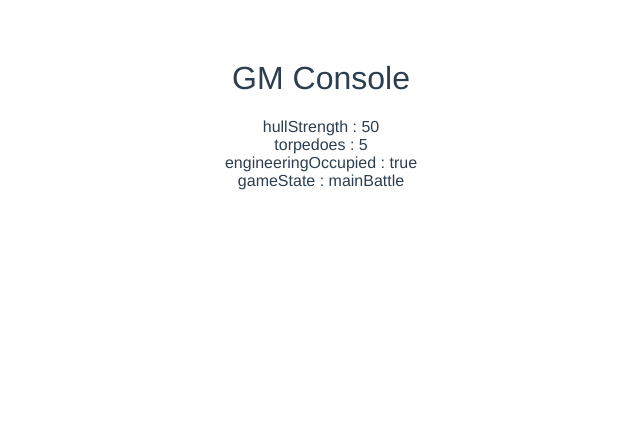
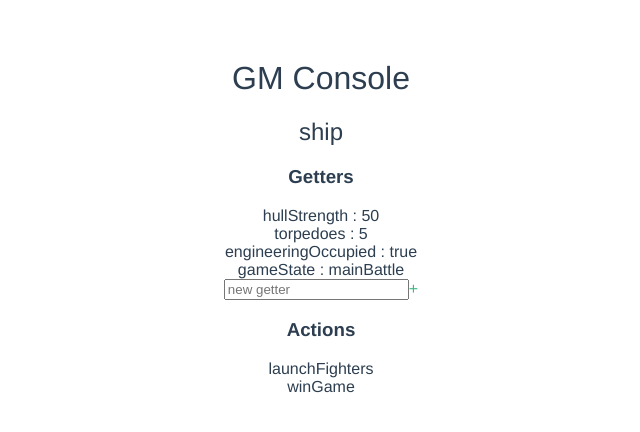
Before and after one commit to tom-kitchin/empty-epsilon-http-console, a Vue app: page / in a window 1280 px wide. Shown: the top 432 px of the page, without its empty margins (319-959 px from the left). Built offline with nearby package versions, Linux system fonts and the light colour scheme.

Commit message:
Restructure layout, button to add getters (WIP)

```diff
--- a/src/App.vue
+++ b/src/App.vue
@@ -20,10 +20,18 @@ export default {
   data () {
     return {
       state: {
-        hullStrength: 50,
-        torpedoes: 5,
-        engineeringOccupied: true,
-        gameState: 'mainBattle'
+        ship: {
+          getters: {
+            hullStrength: 50,
+            torpedoes: 5,
+            engineeringOccupied: true,
+            gameState: 'mainBattle'
+          },
+          actions: [
+            'launchFighters',
+            'winGame'
+          ]
+        }
       }
     }
   },
--- /dev/null
+++ b/src/components/Action.vue
@@ -0,0 +1,17 @@
+<template>
+  <div>
+    {{ name }}
+  </div>
+</template>
+
+<script>
+export default {
+  name: 'action',
+  props: {
+    name: {
+      required: true,
+      type: String
+    }
+  }
+}
+</script>
--- /dev/null
+++ b/src/components/AddGetter.vue
@@ -0,0 +1,24 @@
+<template>
+  <div>
+    <input v-model="name" placeholder="new getter" />
+    <a @click="addGetter">+</a>
+  </div>
+</template>
+
+<script>
+export default {
+  name: 'add-getter',
+  data () {
+    return {
+      name: undefined
+    }
+  },
+  methods: {
+    addGetter () {
+      if (this.name) {
+        this.$emit('addGetter', this.name)
+      }
+    }
+  }
+}
+</script>
--- /dev/null
+++ b/src/components/GameObject.vue
@@ -0,0 +1,54 @@
+<template>
+  <div>
+    <h2>{{ name }}</h2>
+    <h3>Getters</h3>
+    <div>
+      <getter
+        v-for="(getterValue, getterName) in getters"
+        key="getterName"
+        :name="getterName"
+        :value="getterValue"
+      />
+      <add-getter />
+    </div>
+    <h3>Actions</h3>
+    <div>
+      <action
+        v-for="actionName in actions"
+        key="actionName"
+        :name="actionName"
+      />
+    </div>
+  </div>
+</template>
+
+<script>
+import Getter from '@/components/Getter'
+import Action from '@/components/Action'
+import AddGetter from '@/components/AddGetter'
+
+export default {
+  name: 'game-object',
+  props: {
+    name: {
+      required: true,
+      type: String
+    },
+    getters: {
+      required: false,
+      type: Object,
+      default: {}
+    },
+    actions: {
+      required: false,
+      type: Array,
+      default: {}
+    }
+  },
+  components: {
+    'getter': Getter,
+    'action': Action,
+    'add-getter': AddGetter
+  }
+}
+</script>
--- a/src/components/StateDisplay.vue
+++ b/src/components/StateDisplay.vue
@@ -1,16 +1,17 @@
 <template>
   <div>
-    <state-entry
+    <game-object
       v-for="(entryValue, entryName) in state"
       key="entryName"
       :name="entryName"
-      :value="entryValue"
+      :actions="entryValue.actions"
+      :getters="entryValue.getters"
     />
   </div>
 </template>
 
 <script>
-import StateEntry from '@/components/StateEntry'
+import GameObject from '@/components/GameObject'
 
 export default {
   name: 'state-display',
@@ -21,7 +22,7 @@ export default {
     }
   },
   components: {
-    'state-entry': StateEntry
+    'game-object': GameObject
   }
 }
 </script>
```
Also changed, not shown: src/components/Getter.vue (renamed from src/components/StateEntry.vue).
